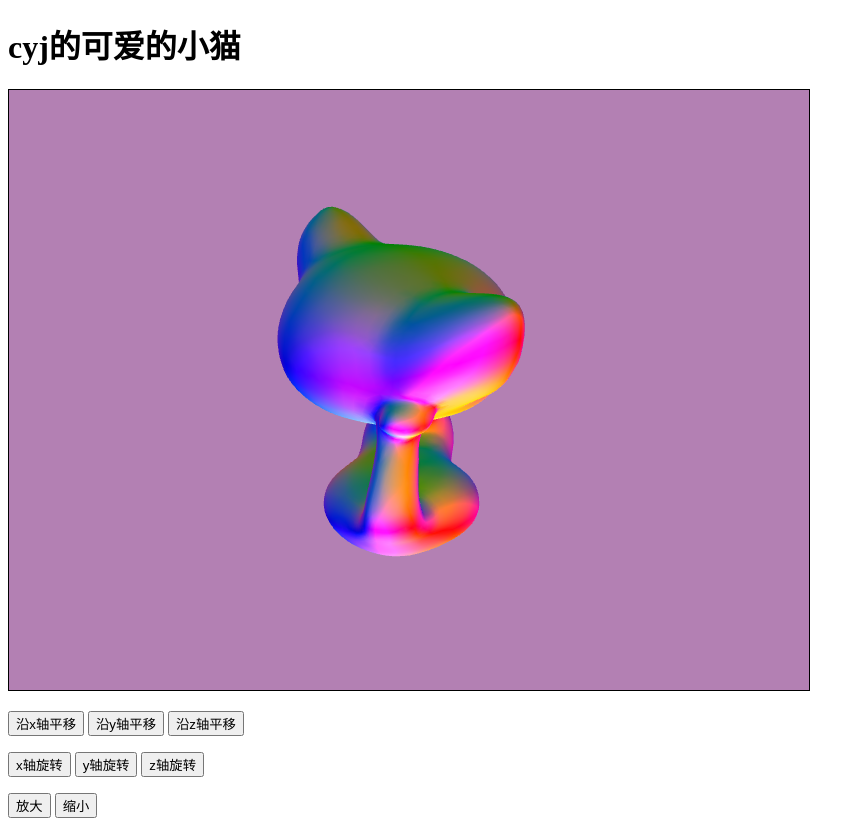
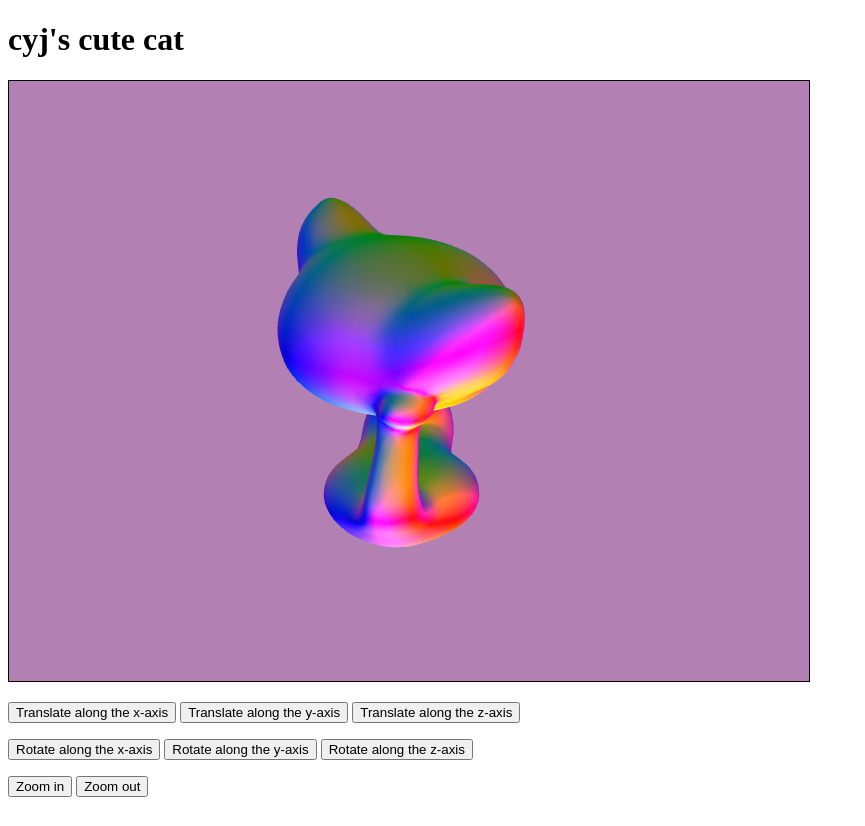
Before and after one commit to cyjdgithub/cyjdgithub.github.io, a plain HTML site: page index.html in a window 1280 px wide. Shown: the whole page, without its empty margins (0-865 px from the left). After the commit the page ends 805 px from the top, so only its background shows below. Drawn offline with nearby package versions, Linux system fonts and the light colour scheme; animation ran at ten frames a second.

Commit message:
Update index.html

```diff
--- a/index.html
+++ b/index.html
@@ -88,21 +88,21 @@
 </head>
 
 <body>
-    <h1>cyj的可爱的小猫</h1>
+    <h1>cyj's cute cat</h1>
     <canvas id="gl-canvas" width="800" height="600" style="border:1px solid black">
         If you see this, you need a better browser
     </canvas>
 	<p> </p>
-	<button id = "Button0">沿x轴平移</button>
-	<button id = "Button1">沿y轴平移</button>
-	<button id = "Button2">沿z轴平移</button>
+	<button id = "Button0">Translate along the x-axis</button>
+	<button id = "Button1">Translate along the y-axis</button>
+	<button id = "Button2">Translate along the z-axis</button>
 	<p> </p>
-	<button id = "Button3">x轴旋转</button>
-	<button id = "Button4">y轴旋转</button>
-	<button id = "Button5">z轴旋转</button>
+	<button id = "Button3">Rotate along the x-axis</button>
+	<button id = "Button4">Rotate along the y-axis</button>
+	<button id = "Button5">Rotate along the z-axis</button>
 	<p> </p>
-	<button id = "Button6">放大</button>
-	<button id = "Button7">缩小</button>
+	<button id = "Button6">Zoom in</button>
+	<button id = "Button7">Zoom out</button>
 
 </body>
 </html>
```
